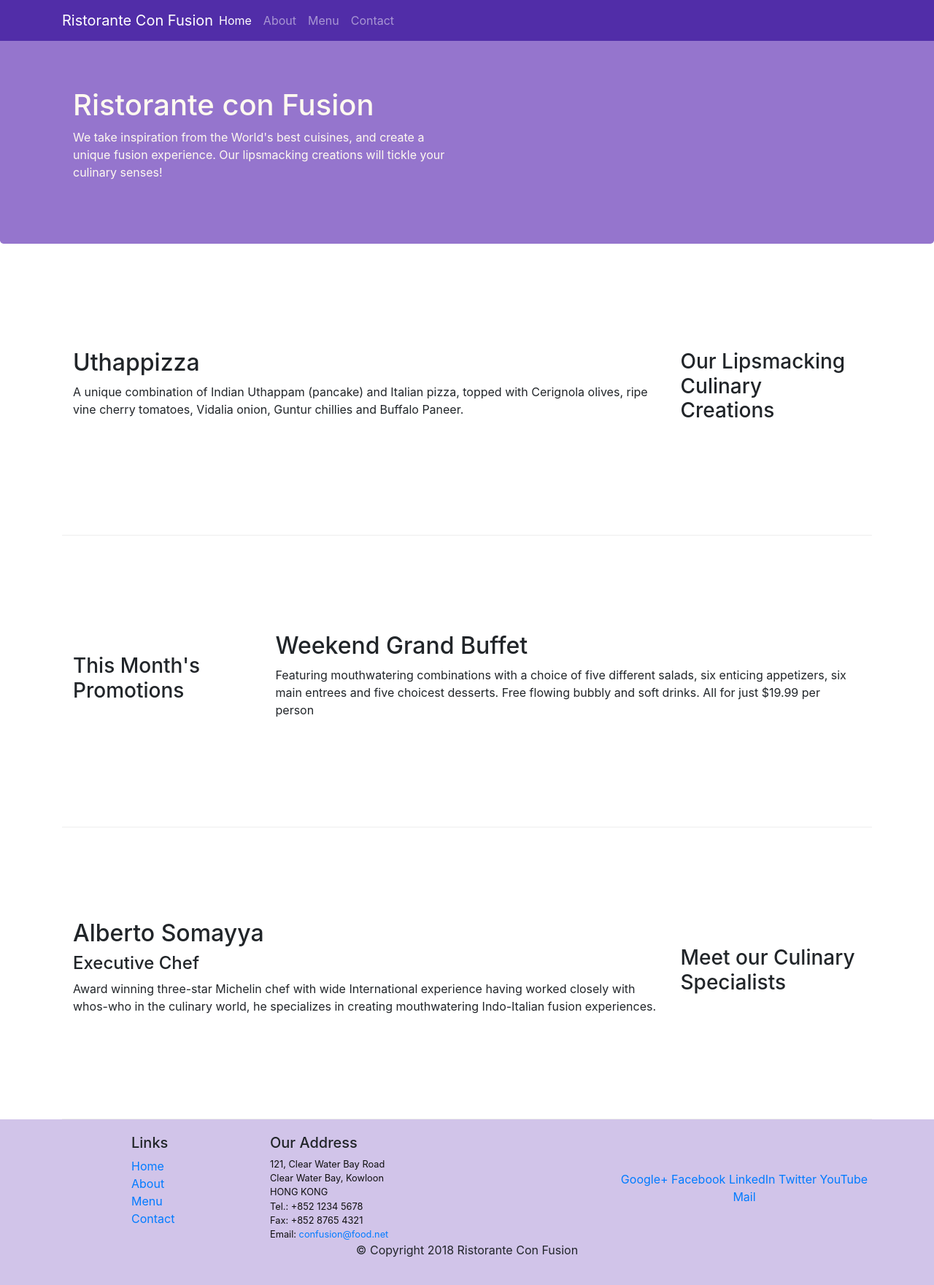
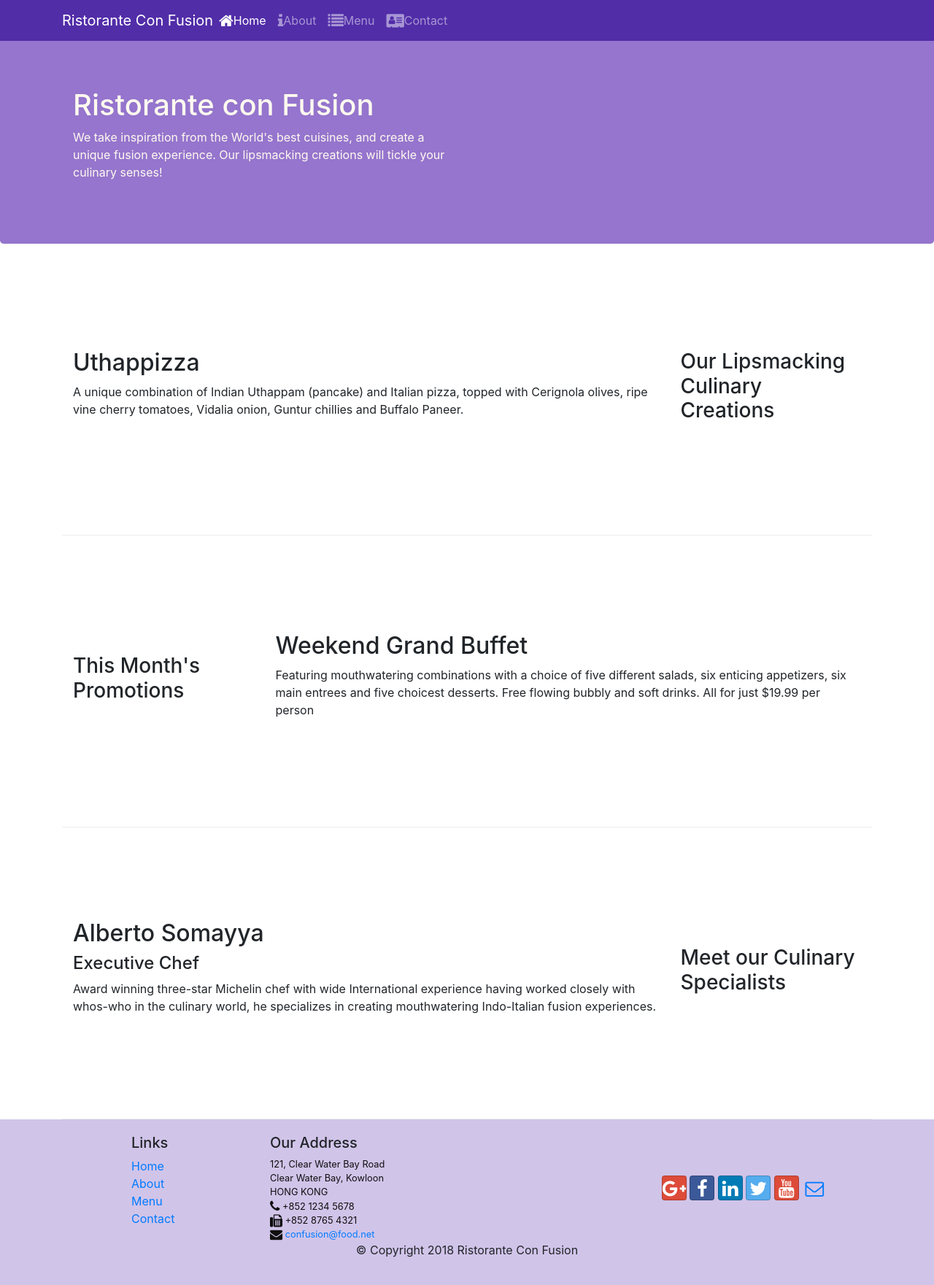
Before and after one commit to debasis778/Restorante, a website: page index.html in a window 1280 px wide. Shown: the whole page at 73% size. Drawn offline with nearby package versions, Linux system fonts and the light colour scheme.

Commit message:
6. Icons fonts

```diff
--- a/index.html
+++ b/index.html
@@ -5,6 +5,8 @@
     <meta name="viewport" content="width=device-width, initial-scale=1, shrink-to-fit=no">
     <title>Ristorante Con Fusion</title>
     <link rel="stylesheet" href="node_modules/bootstrap/dist/css/bootstrap.min.css">
+    <link rel="stylesheet" href="node_modules/font-awesome/css/font-awesome.min.css">
+    <link rel="stylesheet" href="node_modules/bootstrap-social/bootstrap-social.css">
     <link rel="stylesheet" href="css/styles.css">
 </head>
 
@@ -18,10 +20,10 @@
             <a class="navbar-brand mr-auto" href="index.html">Ristorante Con Fusion</a>
             <div class="collapse navbar-collapse" id="Navbar">
                     <ul class="navbar-nav mr-auto">
-                            <li class="nav-item active"><a class="nav-link" href="#">Home</a></li>
-                            <li class="nav-item "><a class="nav-link" href="./aboutus.html">About</a></li>
-                            <li class="nav-item "><a class="nav-link" href="#">Menu</a></li>
-                            <li class="nav-item"><a class="nav-link" href="#">Contact</a></li>
+                            <li class="nav-item active"><a class="nav-link" href="#"><span class="fa fa-home fa-lg"></span>Home</a></li>
+                            <li class="nav-item "><a class="nav-link" href="./aboutus.html"><span class="fa fa-info fa-lg"></span>About</a></li>
+                            <li class="nav-item "><a class="nav-link" href="#"><span class="fa fa-list fa-lg"></span>Menu</a></li>
+                            <li class="nav-item"><a class="nav-link" href="#"><span class="fa fa-address-card fa-lg"></span>Contact</a></li>
 
                     </ul>
 
@@ -96,20 +98,21 @@
 		              121, Clear Water Bay Road<br>
 		              Clear Water Bay, Kowloon<br>
 		              HONG KONG<br>
-		              Tel.: +852 1234 5678<br>
-		              Fax: +852 8765 4321<br>
-		              Email: <a href="mailto:confusion@food.net">confusion@food.net</a>
+		              <i class="fa fa-phone fa-lg"></i> +852 1234 5678<br>
+		              <i class="fa fa-fax fa-lg"></i> +852 8765 4321<br>
+		              <i class="fa fa-envelope fa-lg"></i> <a href="mailto:confusion@food.net">confusion@food.net</a>
 		           </address>
                 </div>
                 <div class="col-12 col-sm-4 align-self-center">
-                    <div class="text-center">
-                        <a href="http://google.com/+">Google+</a>
-                        <a href="http://www.facebook.com/profile.php?id=">Facebook</a>
-                        <a href="http://www.linkedin.com/in/">LinkedIn</a>
-                        <a href="http://twitter.com/">Twitter</a>
-                        <a href="http://youtube.com/">YouTube</a>
-                        <a href="mailto:">Mail</a>
-                    </div>
+                        <div class="text-center">
+                                <a class="btn btn-social-icon btn-google" href="http://google.com/+"><span class="fa fa-google-plus"></span></a>
+                                <a class="btn btn-social-icon btn-facebook" href="http://www.facebook.com/profile.php?id="><i class="fa fa-facebook"></i></a>
+                                <a class="btn btn-social-icon btn-linkedin" href="http://www.linkedin.com/in/"><i class="fa fa-linkedin"></i></a>
+                                <a class="btn btn-social-icon btn-twitter" href="http://twitter.com/"><i class="fa fa-twitter"></i></a>
+                                <a class="btn btn-social-icon btn-google" href="http://youtube.com/"><i class="fa fa-youtube"></i></a>
+                                <a class="btn btn-social-icon" href="mailto:"><i class="fa fa-envelope-o"></i></a>
+                        </div>
+
                 </div>
            </div>
            <div class="row justify-content-center">
--- a/package.json
+++ b/package.json
@@ -15,6 +15,8 @@
   },
   "dependencies": {
     "bootstrap": "^4.0.0",
+    "bootstrap-social": "^5.1.1",
+    "font-awesome": "^4.7.0",
     "jquery": "^3.3.1",
     "popper.js": "^1.12.9"
   }
```
Also changed, not shown: aboutus.html (+15 -13 lines), 1 other file.
